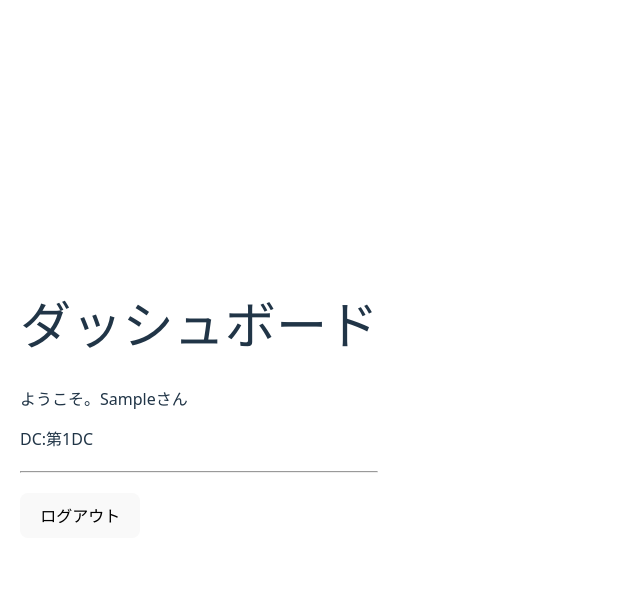
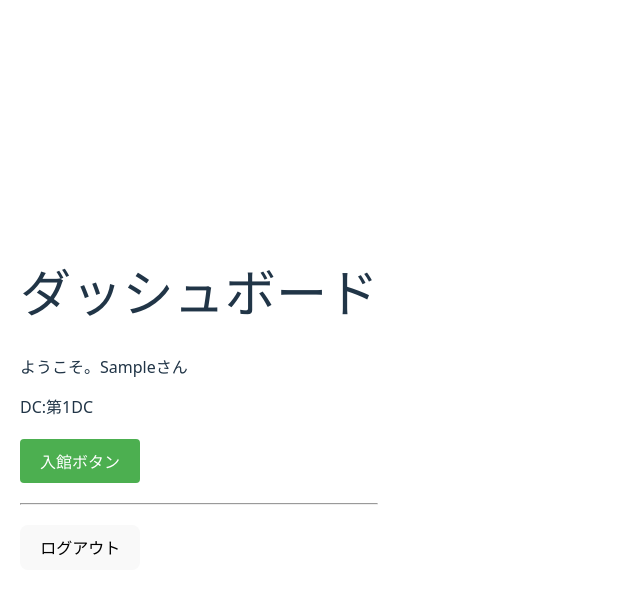
Before and after one commit to kenjioosawa09/dc-gate-system, a React (Vite) app: page /#/dashboard in a window 1280 px wide. Both pictures are taken after typing "Sample", "Sample123" into the empty fields and a click on the button "ログイン". Shown: the top 594 px of the page, without its empty margins (0-640 px from the left). Built offline with nearby package versions, Linux system fonts and the light colour scheme.

Commit message:
管理者画面に入館ログ表示機能を追加

```diff
--- a/src/App.tsx
+++ b/src/App.tsx
@@ -4,8 +4,11 @@ import{HashRouter, Routes, Route, Navigate} from 'react-router-dom';
 import{LoginForm} from './types';
 import {LoginPage} from './LoginPage';
 import {DashboardPage} from './DashboardPage';
+import {EntryLog} from './types';
 
 export default function App(){
+
+  //ユーザーデータをローカルストレージから読み込む。初回はnullになる
     const[loggedInUser, setLoggedInUser] = useState<LoginForm | null>(()=>{
      try{
       const saved = localStorage.getItem("user");
@@ -18,11 +21,25 @@ export default function App(){
     }
   });
 
+    //入館ログの管理
+    const[logs, setLogs] = useState<EntryLog[]>([]);
+    const addLog = (userID: string, location: string) =>{
+    const newLog: EntryLog ={
+        id: Date.now().toString(),
+        userID: userID,
+        location: location,
+        timestamp: new Date().toLocaleString(),
+      };
+      setLogs([newLog,...logs]);
+    }
+
+   //ログイン成功時の処理
     const handleLogin =(user: LoginForm) => {
       setLoggedInUser(user);
       localStorage.setItem("user", JSON.stringify(user));
     }
 
+    //ログアウト処理
     const handleLogout = () =>{
       setLoggedInUser(null);
       localStorage.removeItem("user");
@@ -36,7 +53,7 @@ export default function App(){
           {<LoginPage onLoginSuccess={handleLogin}/>} />
 
           {/*ダッシュボードのURL*/}
-          <Route path="/dashboard" element={loggedInUser ? (<DashboardPage user={loggedInUser} onLogout={handleLogout}/>) : (<Navigate to="/login" replace/>)
+          <Route path="/dashboard" element={loggedInUser ? (<DashboardPage user={loggedInUser} onLogout={handleLogout} onEntry={addLog} logs={logs} />) : (<Navigate to="/login" replace/>)
           }
         />
         </Routes>
--- a/src/DashboardPage.tsx
+++ b/src/DashboardPage.tsx
@@ -1,8 +1,9 @@
 import React from 'react';
 import {useNavigate} from 'react-router-dom';
-import {LoginForm} from './types';
+import {LoginForm,EntryLog} from './types';
 
-export function DashboardPage({user, onLogout}:{user: LoginForm | null, onLogout: () => void}){
+export function DashboardPage({user, onLogout, onEntry, logs}:{user: LoginForm | null, onLogout: () => void, onEntry:(userID: string, location: string) => void, logs: EntryLog[]
+}){
   const navigate = useNavigate();
 
   const handleLogoutClick = () => {
@@ -16,10 +17,23 @@ export function DashboardPage({user, onLogout}:{user: LoginForm | null, onLogout
       <p>ようこそ。{user?.userID}さん</p>
       <p>DC:{user?.location}</p>
 
+      <div style={{margin: "20px 0"}}>
+        <button onClick={() => {
+          if(user){
+            onEntry(user.userID, user.location);
+            alert("入館が記録されました");
+          }
+        }}
+        style={{padding:"10px 20px", cursor:"pointer", backgroundColor: "#4caf50", color:"white", border:"none", borderRadius:"4px"}}>
+          入館ボタン
+        </button>
+      </div>
+
       {user?.role === 'admin' &&(
         <div style={{marginTop: "20px",padding: "15px", border: "2px solid #ff4444", borderRadius:"8px", backgroundColor:"fff5f5"}}>
           <h3 style={{color:"ff4444", marginTop: "0"}}>【管理者専用メニュー】</h3>
           <p>全ユーザーの入館履歴を閲覧できます。</p>
+          <ul style={{listStyle: "none", padding:0, maxHeight:"200px", overflowY: "auto"}}>{logs.length === 0 ? (<li>ログがありません</li>) : logs.map(log => <li key={log.id}>{log.timestamp} - {log.userID} が {log.location} に入館しました</li>)}</ul>
           <button style={{backgroundColor:"#ff4444", color:"white", border:"none", padding:"8px 16px", borderRadius:"4px",cursor:"pointer"}}>入館ログを確認する</button>
         </div>
       )}
```
